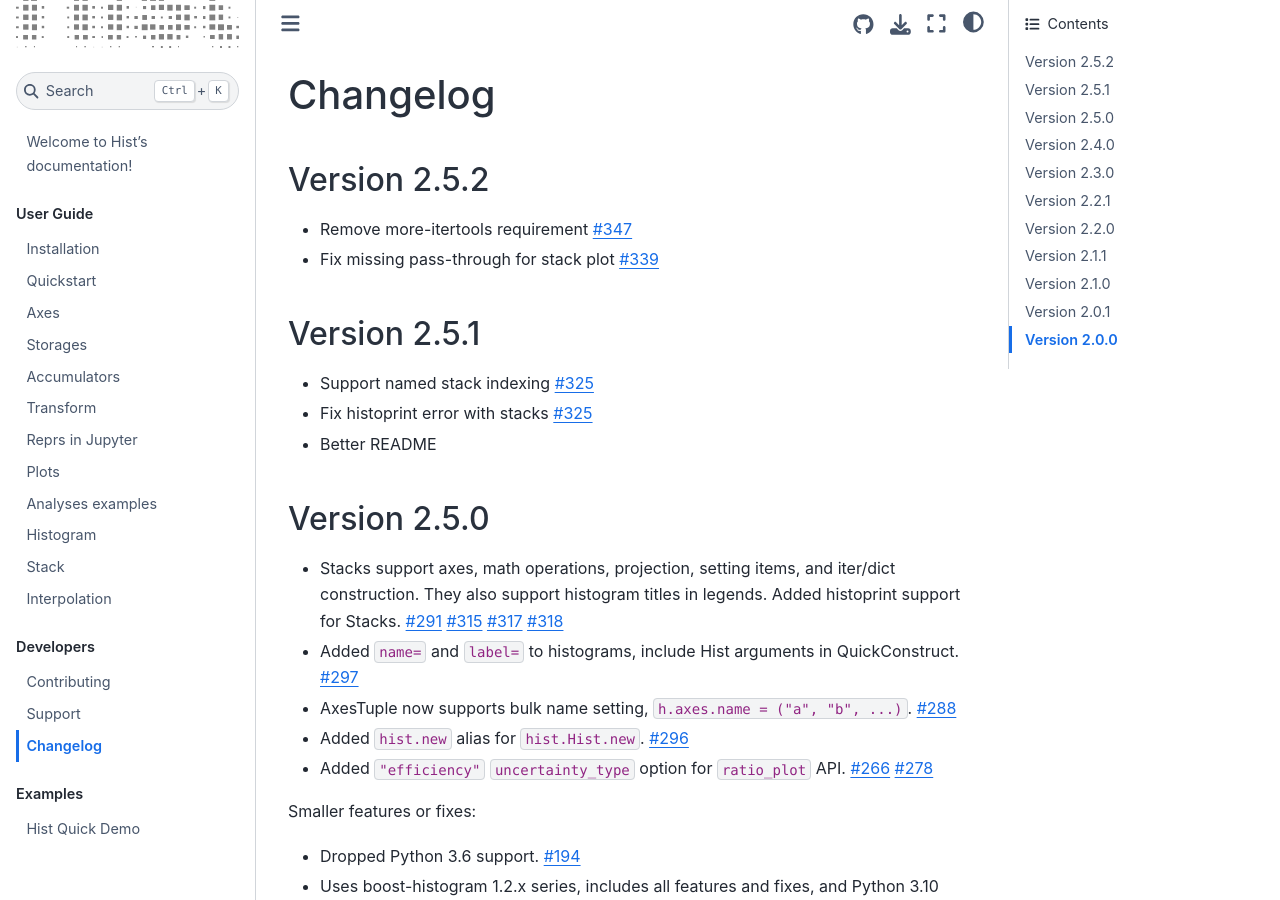
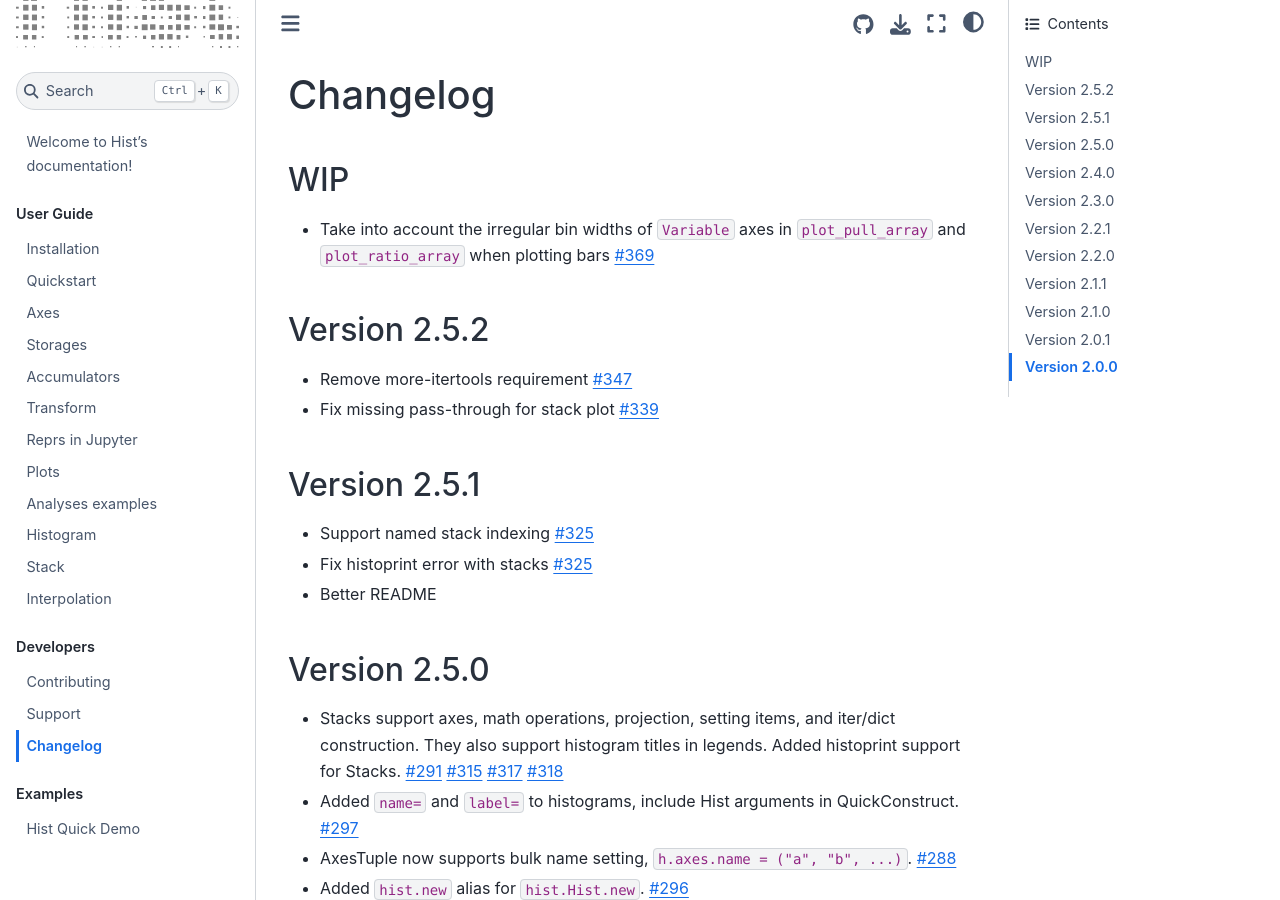
Before and after one commit to scikit-hep/hist, a Sphinx documentation site: the page built from docs/changelog.md, in a window 1280 px wide and 900 px high. Built offline with Sphinx 7.4.7 and the Sphinx Book theme 1.1.4, drawn with Linux system fonts in a browser that asks for light colours; pages that are not in the unit, such as notebooks, are missing from menus.

Commit message:
Add WIP changelog entry for irregular bins in ratio/pull array plots

```diff
--- a/docs/changelog.md
+++ b/docs/changelog.md
@@ -1,4 +1,9 @@
 # Changelog
+
+## WIP
+* Take into account the irregular bin widths of `Variable` axes in
+  `plot_pull_array` and `plot_ratio_array` when plotting bars
+  [#369](https://github.com/scikit-hep/hist/pull/369)
 
 ## Version 2.5.2
 
```
